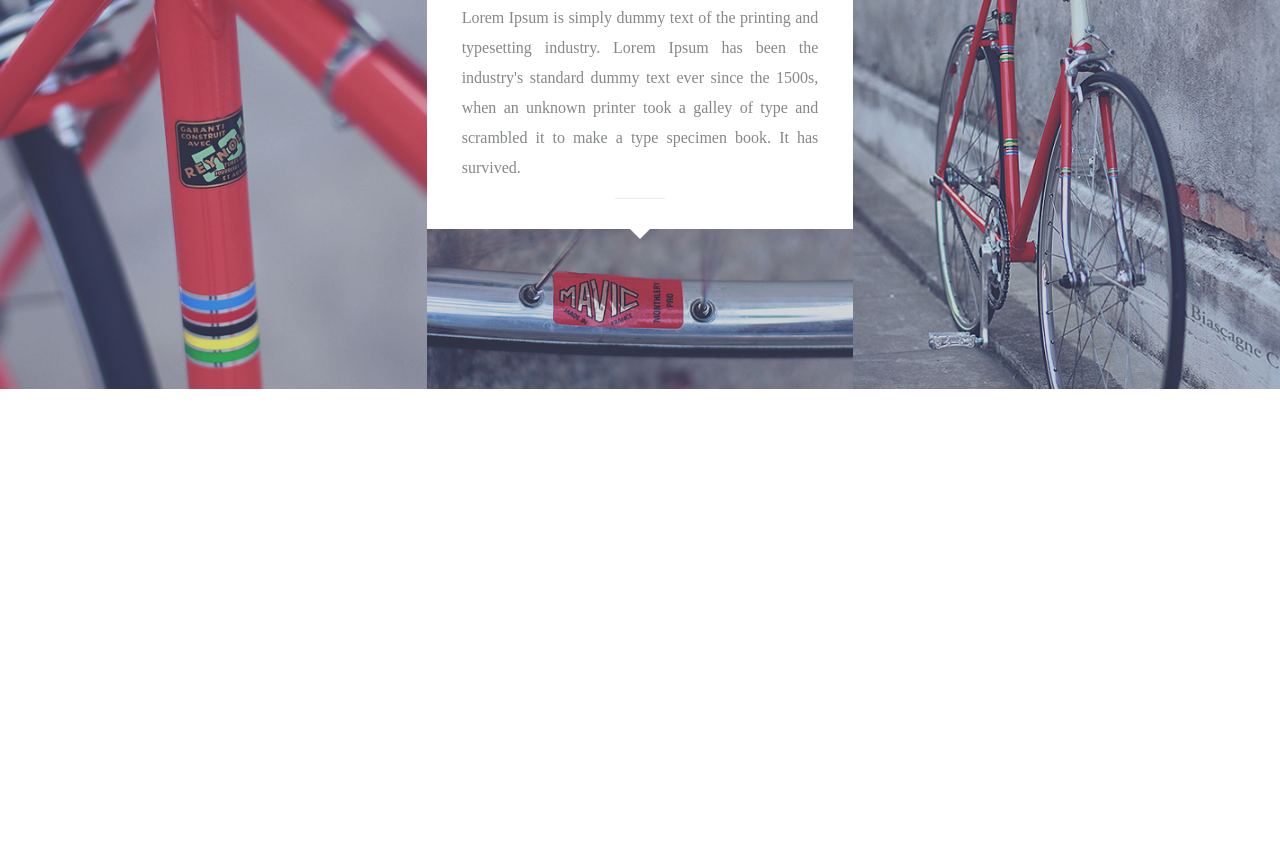
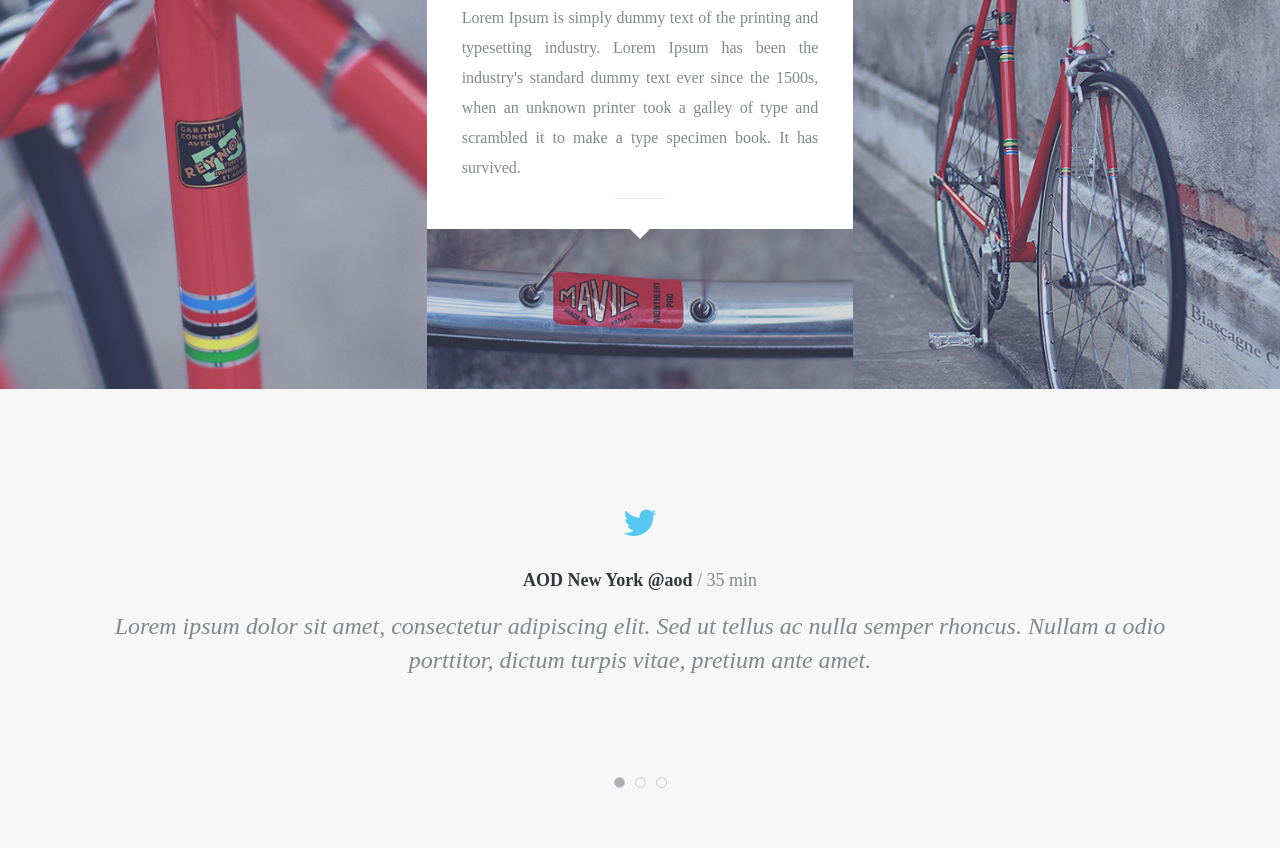
Before and after one commit to Safarov-E/Adaptive-layout-of-the-landing-page, a website built with webpack: page src/index.html in a window 1280 px wide. Shown: the part 2465-3313 px from the top of the page. Before the commit the page ends 2854 px from the top, so only its background shows below. Built offline with nearby package versions, Linux system fonts and the light colour scheme.

Commit message:
Слайдер

```diff
--- a/package.json
+++ b/package.json
@@ -38,6 +38,7 @@
   },
   "dependencies": {
     "@babel/polyfill": "^7.12.1",
-    "jquery": "^3.5.1"
+    "jquery": "^3.5.1",
+    "slick-carousel": "^1.8.1"
   }
 }
--- a/src/index.html
+++ b/src/index.html
@@ -3,6 +3,7 @@
 <head>
     <meta charset="UTF-8">
     <meta name="viewport" content="width=device-width, initial-scale=1.0">
+    <link rel="stylesheet" type="text/css" href="//cdn.jsdelivr.net/npm/slick-carousel@1.8.1/slick/slick.css"/>
     <title>Document</title>
 </head>
 <body>
@@ -125,8 +126,36 @@
                         </div>
                     </div>
                 </section>
+                <section class="slider">
+                    <div class="container">
+                        <div class="slider__body">
+                            <div class="slider__item">
+                                <div class="slider__icon"><img src="<%= require('./images/Icon2.png') %>" alt=""></div>
+                                <h3 class="slider__title">
+                                    AOD New York  @aod  <span>/  35 min</span>
+                                </h3>
+                                <div class="slider__text">Lorem ipsum dolor sit amet, consectetur adipiscing elit. Sed ut tellus ac nulla semper rhoncus. Nullam a odio porttitor, dictum turpis vitae, pretium ante amet.</div>
+                            </div>
+                            <div class="slider__item">
+                                <div class="slider__icon"><img src="<%= require('./images/Icon2.png') %>" alt=""></div>
+                                <h3 class="slider__title">
+                                    AOD New York  @aod  <span>/  35 min</span>
+                                </h3>
+                                <div class="slider__text">Lorem ipsum dolor sit amet, consectetur adipiscing elit. Sed ut tellus ac nulla semper rhoncus. Nullam a odio porttitor, dictum turpis vitae, pretium ante amet.</div>
+                            </div>
+                            <div class="slider__item">
+                                <div class="slider__icon"><img src="<%= require('./images/Icon2.png') %>" alt=""></div>
+                                <h3 class="slider__title">
+                                    AOD New York  @aod  <span>/  35 min</span>
+                                </h3>
+                                <div class="slider__text">Lorem ipsum dolor sit amet, consectetur adipiscing elit. Sed ut tellus ac nulla semper rhoncus. Nullam a odio porttitor, dictum turpis vitae, pretium ante amet.</div>
+                            </div>
+                        </div>
+                    </div>
+                </section>
             </div>
         </main>
     </div>
+
 </body>
 </html>
--- a/src/js/index.js
+++ b/src/js/index.js
@@ -1,5 +1,6 @@
 import '../styles/style.scss';
 import $ from "jquery";
+import 'slick-carousel'
 
 $('.wrapper').addClass('loaded');
 $('.icon__menu').click(function(event) {
@@ -15,3 +16,20 @@ function ibg() {
     })
 }
 ibg();
+
+if($('.slider__body').length > 0) {
+    $('.slider__body').slick({
+        dots: true,
+        arrows: false,
+        accessibility: false,
+        slidesToShow: 1,
+        autoplaySpeed: 3000,
+        adaptiveHeight: true,
+        nextArrow: '<button type="button" class="slick-next"></button>',
+        prevArrow: '<button type="button" class="slick-prev"></button>',
+        responsive: [{
+            breakpoint: 768,
+            settings: {}
+        }]
+    })
+}
--- a/src/styles/style.scss
+++ b/src/styles/style.scss
@@ -195,3 +195,33 @@ $minwidth: 320px;
         padding: 0px 0px 70% 0px;
     }
 }
+
+.slider {
+    background-color: #f7f7f7;
+    padding: 120px 0 60px 0;
+    &__body {}
+    &__item {
+        text-align: center;
+    }
+    &__icon {
+        margin: 0px 0px 35px 0px;
+    }
+    margin: auto;
+    &__title {
+        color: #353738;
+        font-size: 18px;
+        font-weight: 700;
+        margin: 0px 0px 20px 0px;
+        span {
+            font-weight: 300;
+            color: #848789;
+        }
+    }
+    &__text {
+        text-align: center;
+        color: #848789;
+        font-size: 24px;
+        font-style: italic;
+        line-height: 34px;
+    }
+}
--- a/src/styles/ui.scss
+++ b/src/styles/ui.scss
@@ -1,20 +1,36 @@
+@import './mixins.scss';
+
 .ibg {
     background-repeat: no-repeat;
     background-size: cover;
     background-position: center;
     img {display: none;}
 }
-// .slick-slider{position: relative;
-//     .slick-track,.slick-list{}
-//     .slick-list{overflow: hidden;}
-//     .slick-track{@include flexbox();}
-//     .slick-slide{}
-//     .slick-dots {
-//         li {
-//             button{}
-//             &.slick-active {
-//                 button{}
-//             }
-//         }
-//     }
-// }
+.slick-slider{position: relative;
+    .slick-track,.slick-list{}
+    .slick-list{overflow: hidden;}
+    .slick-track{@include flexbox();align-items: flex-start;}
+    .slick-slide{}
+    .slick-slide, img{display: block; margin: auto;}
+    .slick-dots {
+        padding: 100px 0px 0px 0px;
+        @include flexbox();
+        justify-content: center;
+        align-items: center;
+        li {margin: 0px 5px;
+            button{
+                font-size: 0;
+                width: 11px;
+                height: 11px;
+                border-radius: 50%;
+                border: 1px solid #c8c8c8;
+                background-color: transparent;
+            }
+            &.slick-active {
+                button{
+                    background-color: #a9afb3;
+                }
+            }
+        }
+    }
+}
```
Also changed, not shown: src/images/Icon2.png (added), 1 other file.
